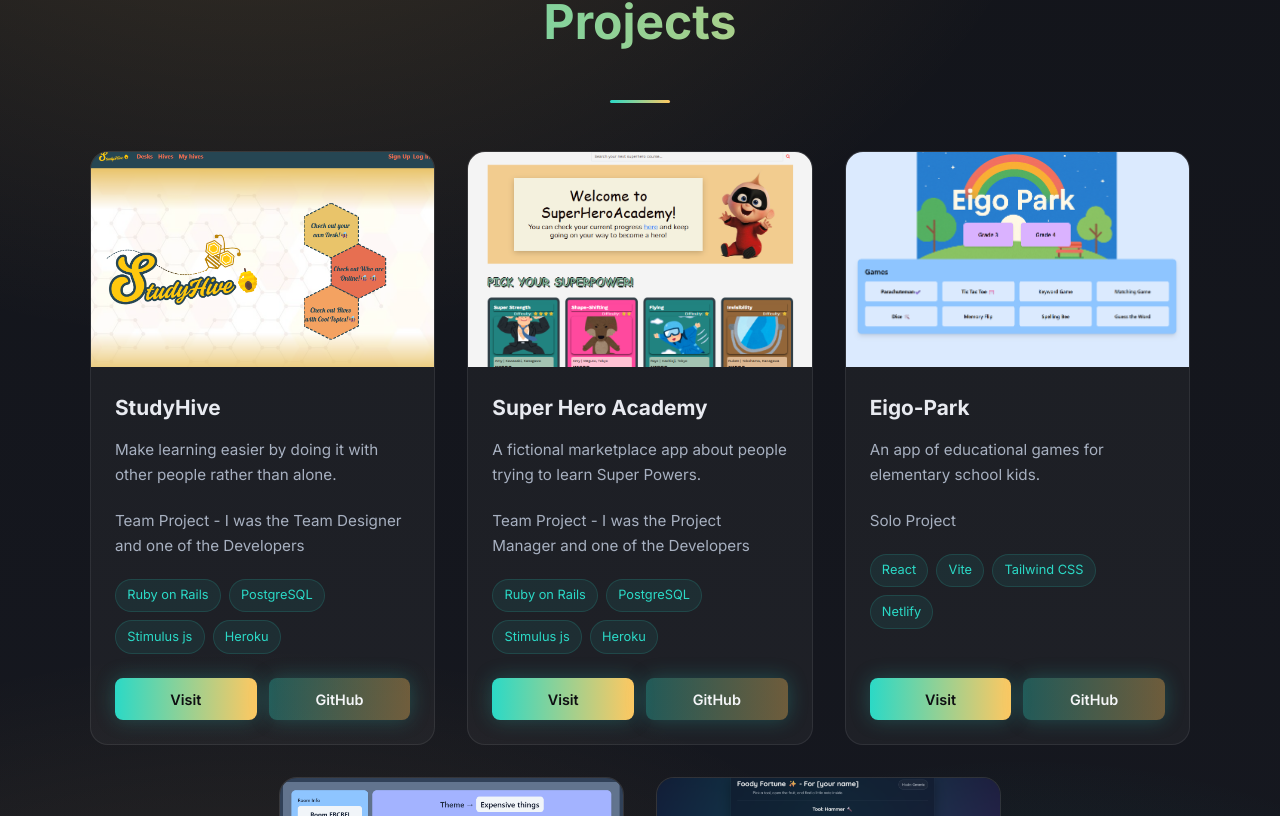
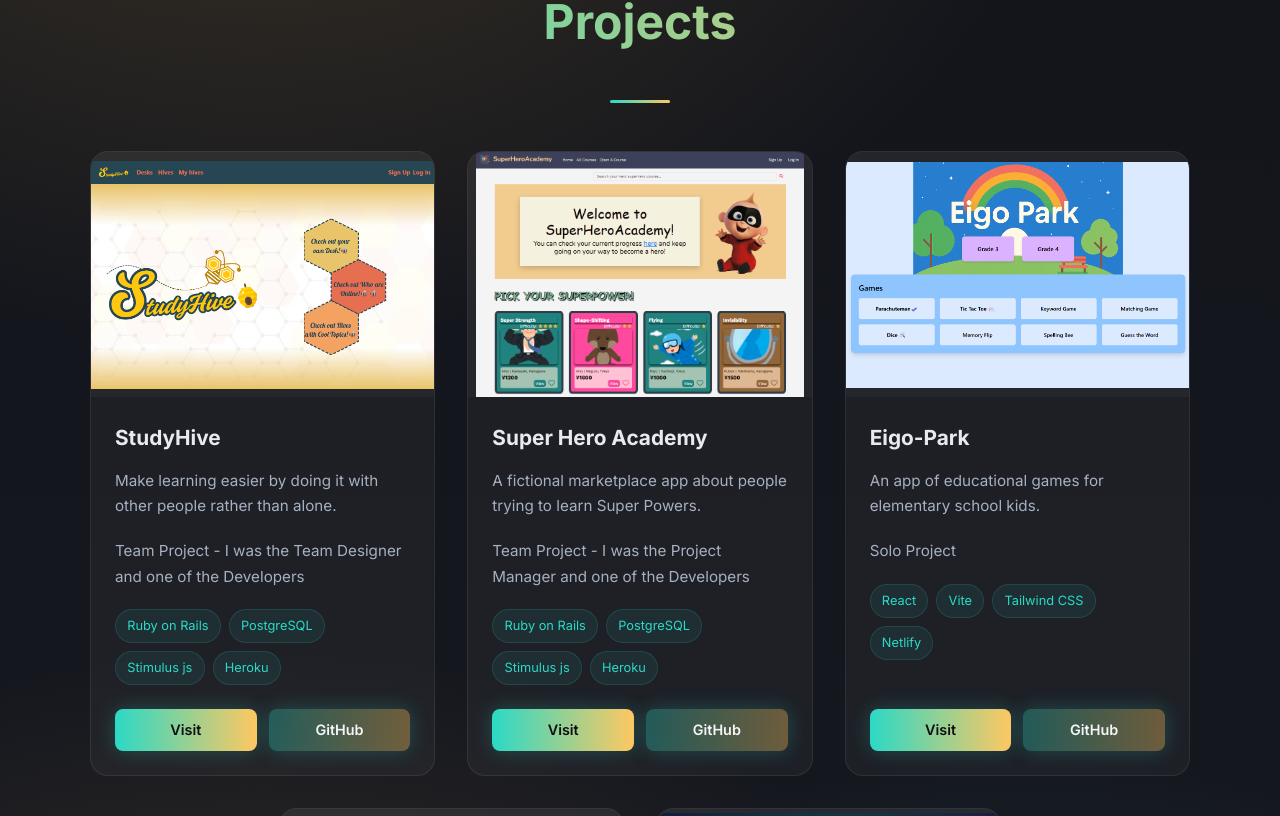
Before and after one commit to authorminator/oct-portfolio, a React (Vite) app: page / in a window 1280 px wide. Shown: the part 2004-2820 px from the top of the page. Built offline with nearby package versions, Linux system fonts and the light colour scheme.

Commit message:
fixed poject links

```diff
--- a/src/components/About.css
+++ b/src/components/About.css
@@ -61,11 +61,22 @@
   border: 1px solid rgba(255, 255, 255, 0.08);
 
   text-align: center;
+
+  transition:
+    transform 0.25s ease,
+    background 0.25s ease,
+    border-color 0.25s ease;
 }
 
 .skill-card h3 {
   margin-bottom: 1.2rem;
   color: var(--acc);
+}
+
+.skill-card:hover {
+  background: rgba(255, 255, 255, 0.06);
+  border: 1px solid rgba(255, 255, 255, 0.12);
+  transform: translateY(-4px);
 }
 
 .skill-badges {
--- a/src/components/Projects.css
+++ b/src/components/Projects.css
@@ -50,7 +50,7 @@
 
 .project-image {
   width: 100%;
-  aspect-ratio: 16 / 10;
+  aspect-ratio: 14 / 10;
   overflow: hidden;
   background: rgba(255, 255, 255, 0.03);
 }
@@ -59,7 +59,7 @@
   width: 100%;
   height: 100%;
   display: block;
-  object-fit: cover;
+  object-fit: contain;
 }
 
 /* ---------- Content ---------- */
--- a/src/contents.js
+++ b/src/contents.js
@@ -121,7 +121,7 @@ const portfolioContent = {
           "Team Project - I was the Team Designer and one of the Developers",
         icon: "💻",
         technologies: ["Ruby on Rails", "PostgreSQL", "Stimulus js", "Heroku"],
-        link: "https://www.studyhive.org/",
+        link: "https://studeehive-56b6d3f6e62c.herokuapp.com/",
         github: "https://github.com/authorminator/StudeeHive",
         image: studyHiveImg,
       },
@@ -133,7 +133,7 @@ const portfolioContent = {
           "Team Project - I was the Project Manager and one of the Developers",
         icon: "🦸‍♂️",
         technologies: ["Ruby on Rails", "PostgreSQL", "Stimulus js", "Heroku"],
-        link: "https://super-hero-academy-1c8a93bbc04f.herokuapp.com/",
+        link: "https://my-superhero-academy-b4d3b19d6c27.herokuapp.com/",
         github: "https://github.com/authorminator/SuperHeroAcademy-App",
         image: superHeroAcademyImg,
       },
```
Also changed, not shown: src/assets/eigo-park.png, 1 other file (tests, documents, lock files or other folders).
